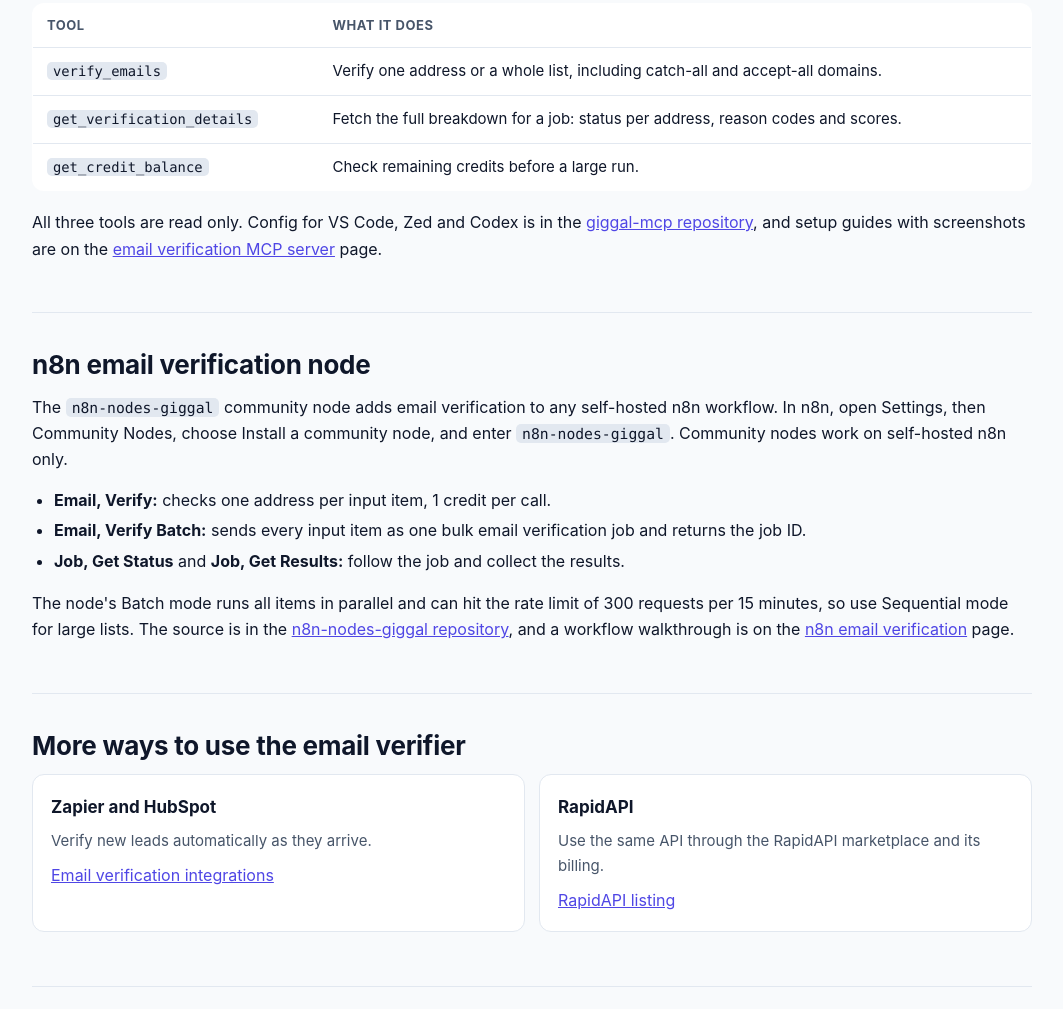
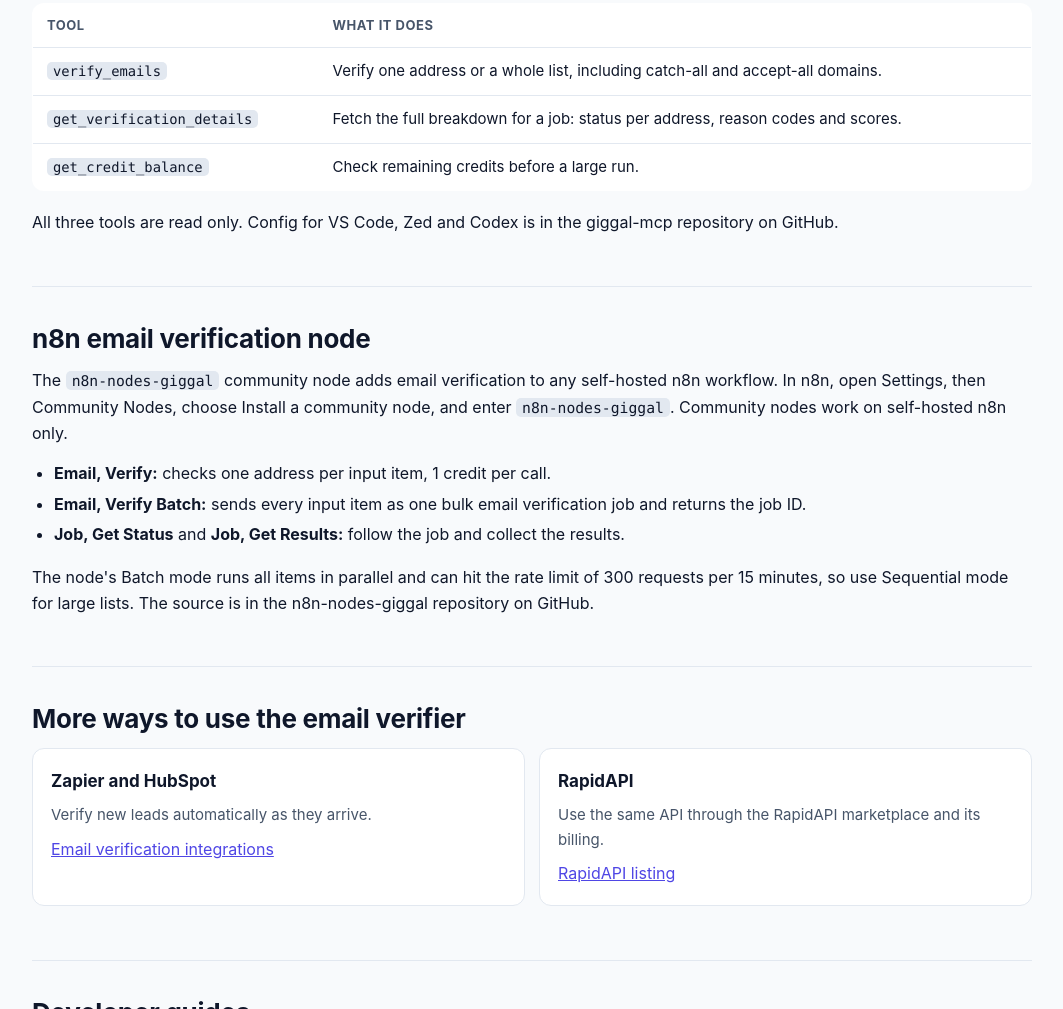
Before and after one commit to giggal-ai/giggal-ai.github.io, a plain HTML site: page index.html in a window 1280 px wide. Shown: the part 5895-6904 px from the top of the page, without its empty margins (108-1171 px from the left). Drawn offline with Linux system fonts and the light colour scheme.

Commit message:
Remove MCP and n8n links from homepage

```diff
--- a/index.html
+++ b/index.html
@@ -241,7 +241,7 @@
 </tbody>
 </table>
 </div>
-<p>All three tools are read only. Config for VS Code, Zed and Codex is in the <a href="https://github.com/giggal-ai/giggal-mcp">giggal-mcp repository</a>, and setup guides with screenshots are on the <a href="https://giggal.ai/mcp">email verification MCP server</a> page.</p>
+<p>All three tools are read only. Config for VS Code, Zed and Codex is in the giggal-mcp repository on GitHub.</p>
 </section>
 
 <section id="n8n">
@@ -252,7 +252,7 @@
 <li><strong>Email, Verify Batch:</strong> sends every input item as one bulk email verification job and returns the job ID.</li>
 <li><strong>Job, Get Status</strong> and <strong>Job, Get Results:</strong> follow the job and collect the results.</li>
 </ul>
-<p>The node's Batch mode runs all items in parallel and can hit the rate limit of 300 requests per 15 minutes, so use Sequential mode for large lists. The source is in the <a href="https://github.com/giggal-ai/n8n-nodes-giggal">n8n-nodes-giggal repository</a>, and a workflow walkthrough is on the <a href="https://giggal.ai/integrations/n8n">n8n email verification</a> page.</p>
+<p>The node's Batch mode runs all items in parallel and can hit the rate limit of 300 requests per 15 minutes, so use Sequential mode for large lists. The source is in the n8n-nodes-giggal repository on GitHub.</p>
 </section>
 
 <section id="no-code">
```
